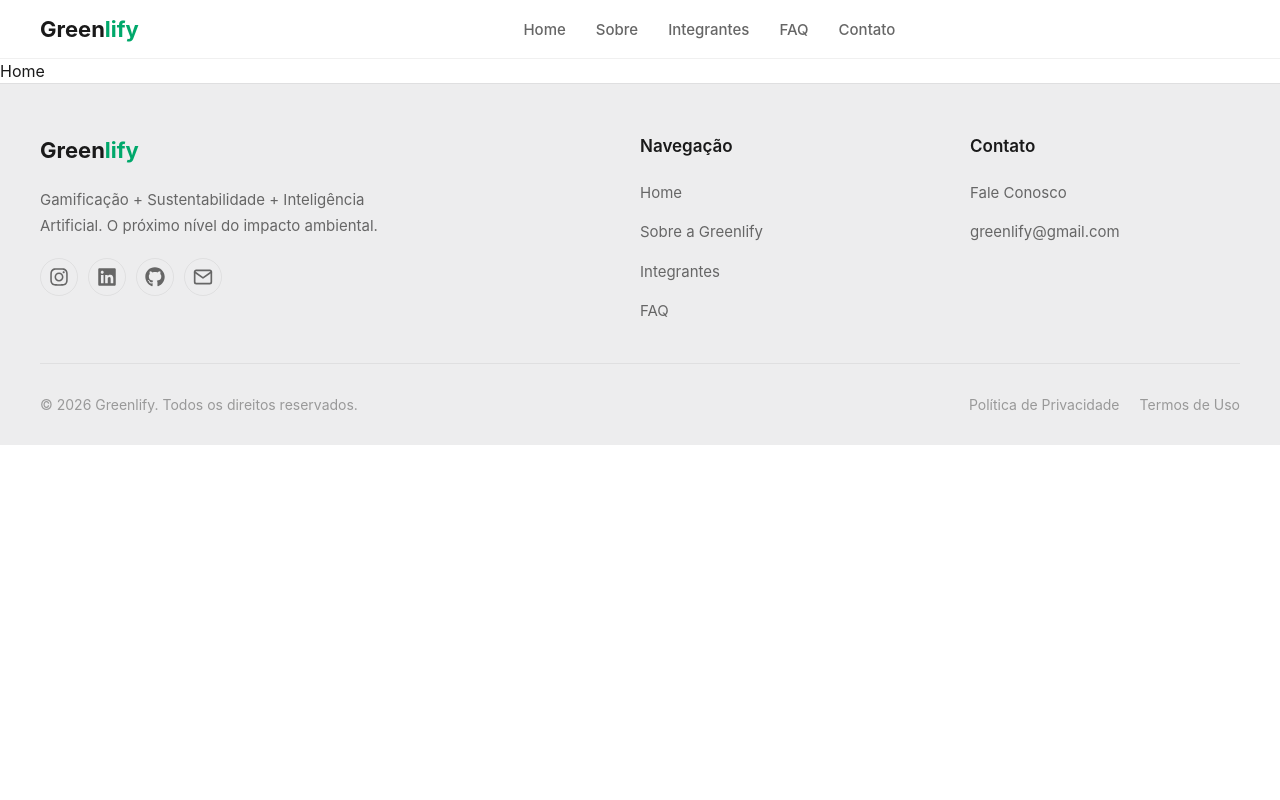
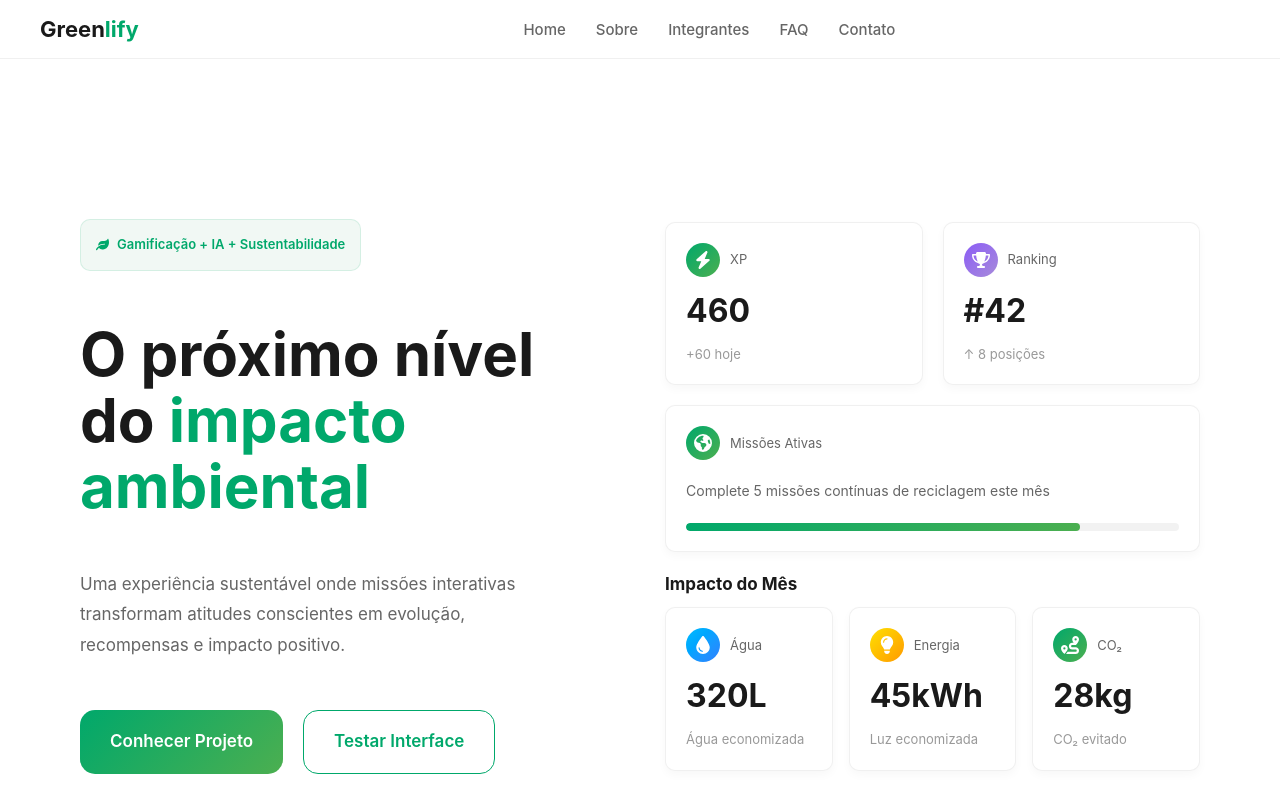
Before and after one commit to milasnt/greenlify-front, a React (Vite) app: page / in a window 1280 px wide. Shown: the top 800 px of the page. Built offline with nearby package versions, Linux system fonts and the light colour scheme.

Commit message:
feat: Adicionando hero nas páginas

```diff
--- a/src/components/Button/index.tsx
+++ b/src/components/Button/index.tsx
@@ -21,11 +21,11 @@ export default function Button({
 }: ButtonProps) {
 
     const baseStyles =
-        "block w-fit text-center no-underline font-semibold cursor-pointer transition duration-300 whitespace-nowrap outline-none";
+        "block w-fit text-center no-underline font-semibold rounded-3xl transition duration-300 whitespace-nowrap outline-none";
 
     const variantStyles = {
         primary: "bg-gradient-green text-bg hover:brightness-110",
-        secondary: "bg-gradient-purple text-bg hover:brightness-110",
+        secondary: "bg-bg border border border-gradient-green text-green-primary hover:bg-gradient-green hover:text-bg",
     };
 
     const sizeStyles = {
--- a/src/components/Dashboard/index.tsx
+++ b/src/components/Dashboard/index.tsx
@@ -112,6 +112,7 @@ export default function Dashboard() {
             </Card>
 
             <Card className="flex flex-col gap-4">
+              <div className="flex items-center gap-4">
                 <div className="flex h-[3.4rem] w-[3.4rem] items-center justify-center rounded-full bg-gradient-green text-bg">
                   <FaRoute size={18} />
                 </div>
@@ -119,6 +120,7 @@ export default function Dashboard() {
                 <span className="text-[1.3rem] text-text-secondary">
                   CO₂
                 </span>
+              </div>
 
               <h2 className="text-[3.2rem] font-bold text-text-main">
                 28kg
--- a/src/components/Footer/index.tsx
+++ b/src/components/Footer/index.tsx
@@ -16,7 +16,7 @@ export default function Footer() {
               </span>
             </Link>
 
-            <p className="max-w-[38rem] text-[1.5rem] leading-[1.7] text-text-secondary">
+            <p className="max-w-152 text-[1.5rem] leading-[1.7] text-text-secondary">
               Gamificação + Sustentabilidade + Inteligência Artificial.
               O próximo nível do impacto ambiental.
             </p>
--- a/src/components/Hero/index.tsx
+++ b/src/components/Hero/index.tsx
@@ -1,7 +1,7 @@
 import type { ReactNode } from "react";
 
 interface HeroProps {
-    children: ReactNode;
+    children?: ReactNode;
     visual?: ReactNode;
     badge?: ReactNode;
     title: ReactNode;
@@ -35,10 +35,10 @@ export default function Hero({
             <div
               className="
                 flex items-center gap-[0.8rem]
-                rounded-custom-lg
+                rounded-2xl
                 border border-[rgba(0,168,107,0.12)]
                 bg-green-ultra-light
-                px-[1.8rem] py-4
+                px-6 py-6
                 text-[1.3rem] font-semibold
                 text-green-primary
               "
--- a/src/routes/Contato/index.tsx
+++ b/src/routes/Contato/index.tsx
@@ -1,7 +1,29 @@
+import Section from "../../components/Section";
+import Hero from "../../components/Hero";
+import { FaSeedling, FaTelegramPlane } from "react-icons/fa";
+
 export default function Contato() {
     return (
-        <div>
-            <h1>Contato</h1>
-        </div>
+        <Section variant="primary">
+            <Hero
+                badge={<FaTelegramPlane />}
+                title={
+                    <>
+                        Converse com a{" "}
+                        <span className="text-green-primary font-bold">
+                            nossa equipe
+                        </span>
+                    </>
+                }
+                text="Estamos disponíveis para responder dúvidas, receber sugestões e conversar sobre a solução criada. Entre em contato com nossa equipe!"
+                visual={
+                    <div className="flex h-48 w-48 items-center justify-center rounded-[3rem] border border-black/5 bg-bg-card shadow-custom-md">
+                        <FaSeedling className="text-[4.5rem] text-green-primary" />
+                    </div>
+                }
+            >
+                <></>
+            </Hero>
+        </Section>
     );
 }
--- a/src/routes/FAQ/index.tsx
+++ b/src/routes/FAQ/index.tsx
@@ -1,7 +1,28 @@
+import Section from "../../components/Section";
+import Hero from "../../components/Hero";
+import { FaQuestion, FaSeedling } from "react-icons/fa";
+
 export default function FAQ() {
     return (
-        <div>
-            <h1>FAQ</h1>
-        </div>
+        <Section variant="primary">
+            <Hero
+                badge={<FaQuestion />}
+                title={
+                    <>
+                        Respondendo suas{" "}
+                        <span className="text-green-primary font-bold">
+                            principais dúvidas
+                        </span>
+                    </>
+                }
+                text="Encontre informações sobre a SoulUp e o Greenlify, entendendo melhor como funciona a plataforma e as funcionalidades da solução."
+                visual={
+                    <div className="flex h-48 w-48 items-center justify-center rounded-[3rem] border border-black/5 bg-bg-card shadow-custom-md">
+                        <FaSeedling className="text-[4.5rem] text-green-primary" />
+                    </div>
+                }
+            >
+            </Hero>
+        </Section>
     );
 }
--- a/src/routes/Home/index.tsx
+++ b/src/routes/Home/index.tsx
@@ -1,7 +1,46 @@
+import Hero from "../../components/Hero";
+import Button from "../../components/Button";
+import Dashboard from "../../components/Dashboard";
+import Section from "../../components/Section";
+import { FaLeaf } from "react-icons/fa";
+import { Link } from "react-router-dom";
+
 export default function Home() {
     return (
-        <div>
-            <h1>Home</h1>
-        </div>
-    );
+        <Section>
+            <Hero
+                variant="home"
+                badge={
+                    <>
+                        <FaLeaf/>
+                        Gamificação + IA + Sustentabilidade
+                    </>
+                }
+                title={
+                    <>
+                        O próximo nível do{" "}
+                        <span className="text-green-primary">
+                            impacto ambiental
+                        </span>
+                    </>
+                }
+                text="Uma experiência sustentável onde missões interativas transformam atitudes conscientes em evolução, recompensas e impacto positivo."
+                visual={<Dashboard />}
+            >
+                <div className="flex gap-8">
+                    <Button size="lg">
+                        <Link to="/sobre">
+                            Conhecer Projeto
+                        </Link>
+                    </Button>
+
+                    <Button variant="secondary" size="lg">
+                        <Link to="/">
+                            Testar Interface
+                        </Link>
+                    </Button>
+                </div>
+            </Hero>
+        </Section>
+);
 }
--- a/src/routes/Integrantes/index.tsx
+++ b/src/routes/Integrantes/index.tsx
@@ -1,7 +1,29 @@
+import Section from "../../components/Section";
+import Hero from "../../components/Hero";
+import { FaSeedling } from "react-icons/fa";
+import { FaUserGroup } from "react-icons/fa6";
+
 export default function Integrantes() {
     return (
-        <div>
-            <h1>Integrantes</h1>
-        </div>
+        <Section variant="primary">
+            <Hero
+                badge={<FaUserGroup />}
+                title={
+                    <>
+                        Conheça os{" "}
+                        <span className="text-green-primary font-bold">
+                            integrantes
+                        </span>
+                    </>
+                }
+                text="Conheça quem está por trás do desenvolvimento da Greenlify. Uma equipe que uniu tecnologia e criatividade para criar uma solução sustentável para a SoulUp."
+                visual={
+                    <div className="flex h-48 w-48 items-center justify-center rounded-[3rem] border border-black/5 bg-bg-card shadow-custom-md">
+                        <FaSeedling className="text-[4.5rem] text-green-primary" />
+                    </div>
+                }
+            >
+            </Hero>
+        </Section>
     );
 }
--- a/src/routes/Sobre/index.tsx
+++ b/src/routes/Sobre/index.tsx
@@ -1,7 +1,28 @@
+import Section from "../../components/Section";
+import Hero from "../../components/Hero";
+import { FaInfo, FaSeedling } from "react-icons/fa";
+
 export default function Sobre() {
     return (
-        <div>
-            <h1>Sobre</h1>
-        </div>
+        <Section variant="primary">
+            <Hero
+                badge={<FaInfo />}
+                title={
+                    <>
+                        Gamificação e{" "}
+                        <span className="text-green-primary font-bold">
+                            sustentabilidade
+                        </span>
+                    </>
+                }
+                text="Conheça a Greenlify, a solução desenvolvida para a SoulUp que transforma ações sustentáveis em desafios, pontuações e recompensas reais dentro da plataforma."
+                visual={
+                    <div className="flex h-48 w-48 items-center justify-center rounded-[3rem] border border-black/5 bg-bg-card shadow-custom-md">
+                        <FaSeedling className="text-[4.5rem] text-green-primary" />
+                    </div>
+                }
+            >
+            </Hero>
+        </Section>
     );
 }
```
Lines whose indentation alone changed are shown as unchanged.
